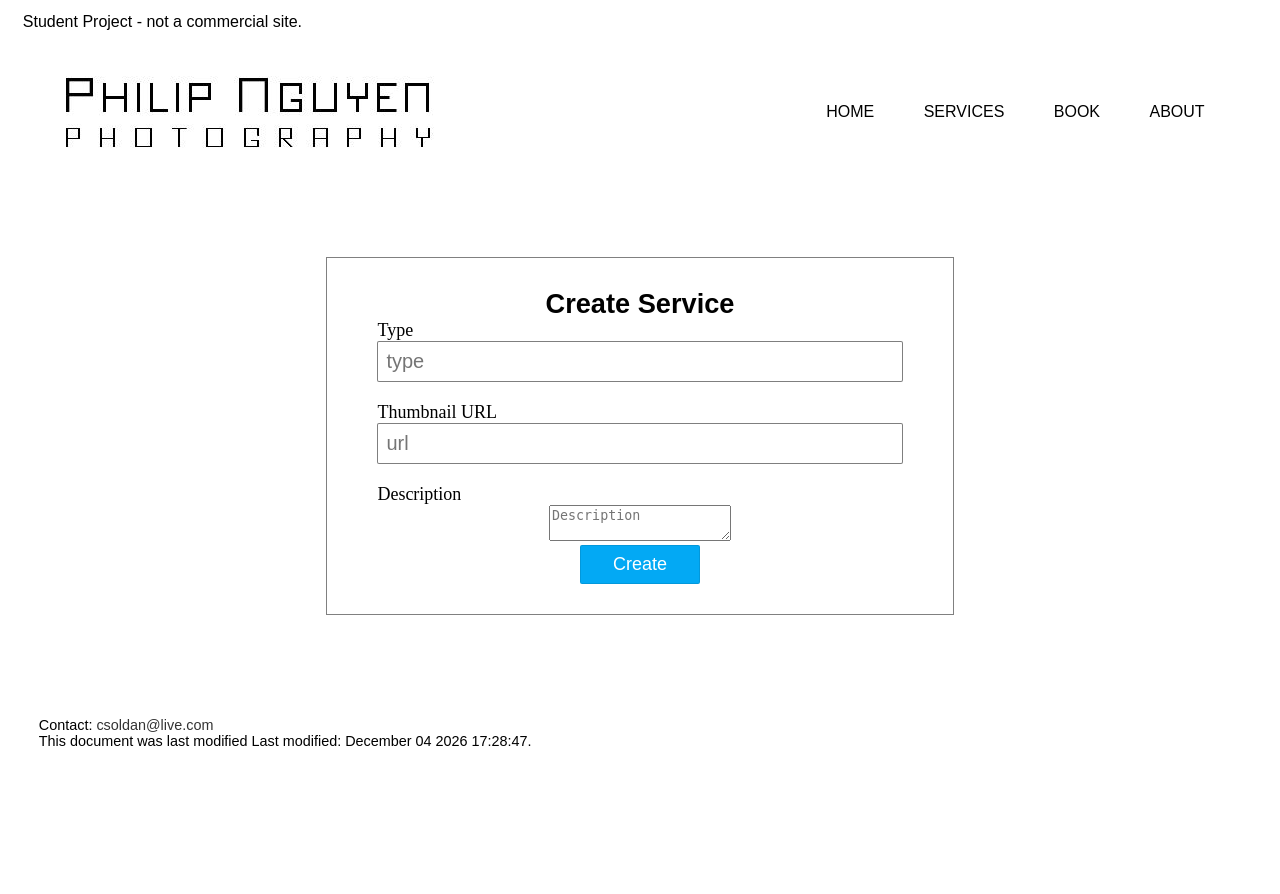
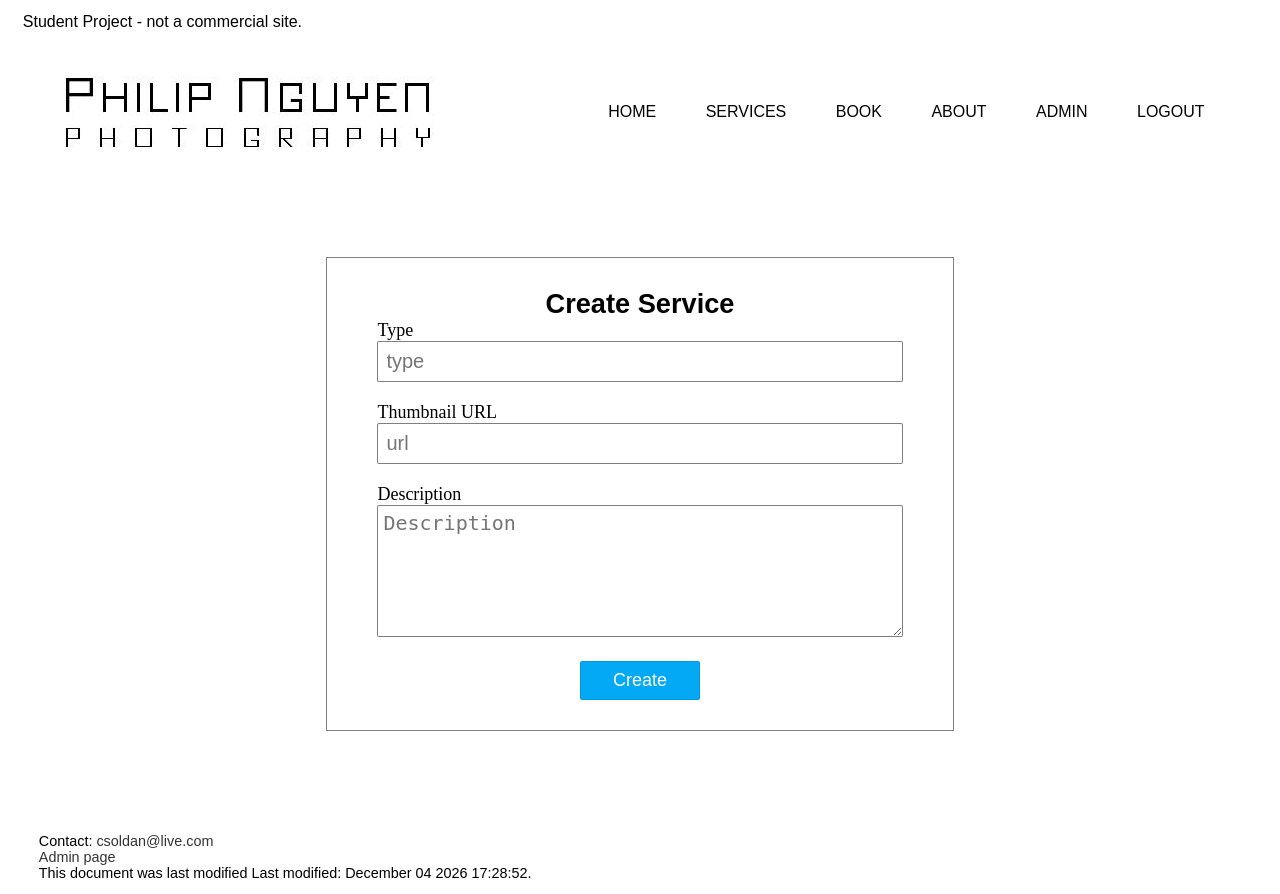
Before and after one commit to StevenMccracken/cecs470, a PHP site: page /admin/service/edit.php in a window 1280 px wide. Before the commit the page ends 746 px from the top, so only its background shows below. Run offline with PHP 8.4, Linux system fonts and the light colour scheme; the visitor is signed in with stand-in values (Sample User, id 1); a stand-in replaces the project's code that opens the database connection; some libraries are stand-ins or nearby versions.

Commit message:
link in footer for admin link in header if connected

```diff
--- a/admin.css
+++ b/admin.css
@@ -30,11 +30,18 @@
 }
 
 .admin input[type=text],
-.admin input[type=password] {
+.admin input[type=password],
+.admin textarea {
+  width: 100%;
   margin-bottom: 20px;
   font-size: 20px;
   border: 1px solid rgba(0, 0, 0, 0.5);
   border-radius: 2px;
+}
+
+.admin textarea {
+  box-sizing: border-box;
+  padding: 5px;
 }
 
 .admin input[type=submit] {
--- a/admin/service/edit.php
+++ b/admin/service/edit.php
@@ -66,7 +66,7 @@
 		<input type="text" id="url" name="url" placeholder="url" value="<?php echo $url;?>" required />
 
 			<label for="description">Description</label>
-			<textarea id="description" name="description" placeholder="Description" required><?php echo $description;?></textarea>
+			<textarea id="description" name="description" placeholder="Description" rows="5" required><?php echo $description;?></textarea>
 
 		<input type="submit" value="<?php echo $verb; ?>" />
 	</form>
--- a/include/footer.php
+++ b/include/footer.php
@@ -1,6 +1,7 @@
     <footer>
        <p class="footer">
           Contact: <a href="mailto:csoldan@live.com" class="footer">csoldan@live.com</a>
+          <br /> <a href="admin/login.php" class="footer">Admin page</a>
           <br>This document was last modified <?php echo "Last modified: " . date ("F d Y H:i:s.", getlastmod()); ?>
        </p>
     </footer>
--- a/include/header.php
+++ b/include/header.php
@@ -17,6 +17,10 @@
            <a href="<?php echo $path; ?>services.php">SERVICES</a>
            <a href="<?php echo $path; ?>book.php">BOOK</a>
            <a href="<?php echo $path; ?>aboutphilip.php">ABOUT</a>
+					 <?php if ($isLog) { ?>
+						 <a href="<?php echo $path; ?>admin/index.php">ADMIN</a>
+						 <a href="<?php echo $path; ?>admin/logout.php">LOGOUT</a>
+					 <?php } ?>
         </nav>
      <div class="clear"></div>
    </header>
--- a/include/setup.php
+++ b/include/setup.php
@@ -6,9 +6,14 @@
     $path = './';
   }
 
+  $isLog = false;
+  if (isset($_SESSION['auth']) && $_SESSION['auth']) {
+    $isLog = true;
+  }
+
   // if we set $protected, we need to be authenticated
   if (isset($protected) and $protected == true) {
-    if (!isset($_SESSION['auth']) or $_SESSION['auth'] == false) {
+    if (!isLog) {
       header('location:' . $path . 'admin/login.php');
       exit(0);
     }
```
